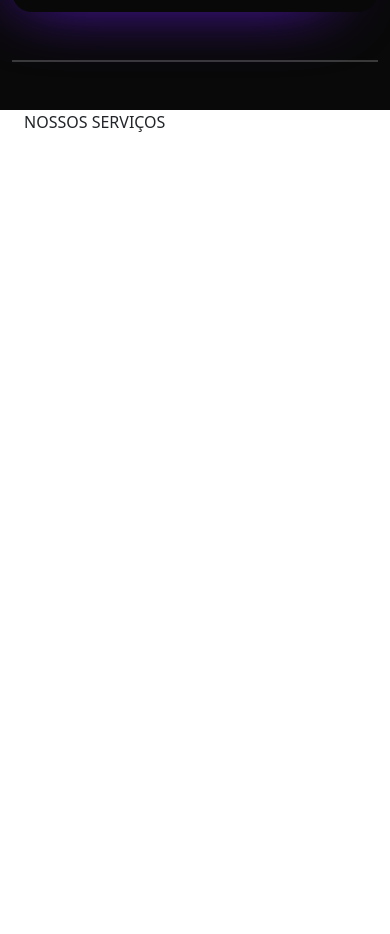
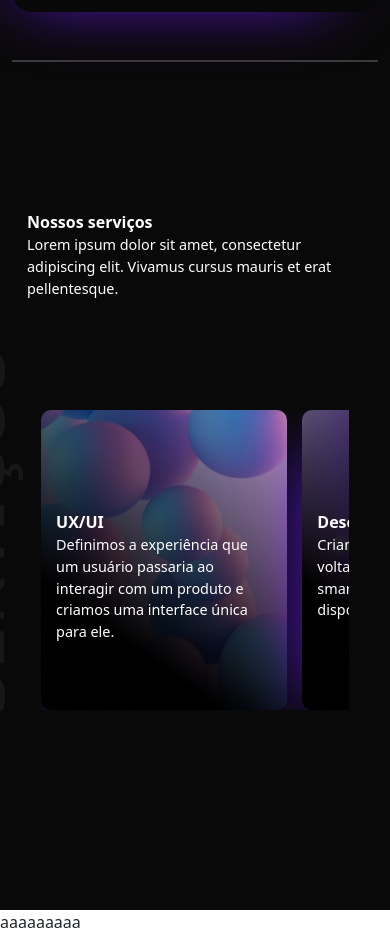
Before and after one commit to luizlopes12/Oberon, a plain HTML site: page index.html in a window 390 px wide. Shown: the part 3355-4289 px from the top of the page. Before the commit the page ends 3489 px from the top, so only its background shows below. Drawn offline with Linux system fonts and the light colour scheme.

Commit message:
Serviços

```diff
--- a/assets/css/style.css
+++ b/assets/css/style.css
@@ -424,6 +424,71 @@ body {
     border-bottom: 2px solid rgba(255, 255, 255, 0.2);
 }
 
+.services__section{
+    background: var(--dark-color);
+    color: #fff;
+    position: relative;
+}
+.services__section .services__container{
+    position: relative;
+    display: flex;
+    justify-content: flex-end;
+    padding-bottom: 200px;
+}
+.services__section .side__text{
+    text-transform: uppercase;
+    transform: rotate(-90deg);
+    width: fit-content;
+    position: absolute;
+    color: #171717;
+    font-size: 3.2rem;
+    left: 60px;
+    top: 200px;
+    z-index: 0;
+}
+
+.services__cards{
+    max-width: 65%;
+    right: 0;
+    gap: 15px;
+}
+.services__cards ._card{
+    padding: 100px 15px 0px;
+    min-height: 220px;
+    max-height: 220px;
+    border-radius: 10px;
+    color: #fff;
+}
+.services__cards ._card .heading{
+    font-weight: 700;
+    font-size: 1rem;
+    margin-bottom: 0;
+}
+.services__cards ._card .text{
+    font-weight: 400;
+    font-size: .9rem;
+}
+
+.services__cards ._card.card1{
+    background: var(--dark-color);
+}
+.services__cards ._card.card2{
+    background: url('../img/ui-ux.png') no-repeat center center;
+    background-size: cover;
+    box-shadow: -20px 15px 68px -31px #0038C8;
+}
+.services__cards ._card.card3{
+    background: url('../img/mobile-dev.png') no-repeat center center;
+    background-size: cover;
+    box-shadow: -20px 15px 68px -31px #711BFF;
+}
+.services__cards ._card.card4{
+    background: url('../img/web-dev.png') no-repeat center center;
+    background-size: cover;
+    box-shadow: -20px 15px 68px -31px #49A3FF;
+}
+
+
 @media(max-width: 1440px) {
     .hero__section .hero__texts {
         height: 960px;
@@ -626,6 +691,79 @@ body {
         width: 100%;
     }
 
+    .services__section{
+        background: var(--dark-color);
+        color: #fff;
+        position: relative;
+    }
+    .services__section .services__container{
+        position: relative;
+        display: flex;
+        justify-content: center;
+        padding-bottom: 200px;
+    }
+    .services__section .side__text{
+        text-transform: uppercase;
+        transform: rotate(-90deg);
+        width: 100%;
+        position: absolute;
+        color: #171717;
+        font-size: 5rem;
+        left: -485px;
+        top: 390px;
+        z-index: 10;
+    }
+
+    .services__cards{
+        max-width: 90%;
+        right: 0;
+        gap: 15px;
+        flex-direction: row;
+    }
+    .services__cards.row{
+        flex-wrap: nowrap;
+        overflow-x: scroll;
+        overflow-y: hidden;
+    }
+    .services__cards ._card{
+        min-height: 300px;
+        width: 75%;
+    }
+    .services__cards ._card .heading{
+        font-weight: 700;
+        font-size: 1rem;
+        margin-bottom: 0;
+    }
+    .services__cards ._card .text{
+        font-weight: 400;
+        font-size: .9rem;
+    }
+
+    .services__cards ._card.card1{
+        background: var(--dark-color);
+        position: absolute;
+        top: 0;
+        left: 0;
+        width: 100%;
+    }
+    .services__cards ._card.card2{
+        background: url('../img/ui-ux.png') no-repeat center center;
+        background-size: cover;
+        box-shadow: -20px 15px 68px -31px #0038C8;
+        margin-top: 300px;
+    }
+    .services__cards ._card.card3{
+        background: url('../img/mobile-dev.png') no-repeat center center;
+        background-size: cover;
+        box-shadow: -20px 15px 68px -31px #711BFF;
+        margin-top: 300px;
+    }
+    .services__cards ._card.card4{
+        background: url('../img/web-dev.png') no-repeat center center;
+        background-size: cover;
+        box-shadow: -20px 15px 68px -31px #49A3FF;
+        margin-top: 300px;
+    }
 }
 
 @media (max-width: 768px) {
@@ -662,9 +800,16 @@ body {
         font-size: 1.2rem;
         border-left: 0;
     }
+    .services__section .side__text{
+        left: -390px;
+    }
+
 }
 
 @media (max-width: 425px) {
+    .services__cards ._card{
+        width: 80%;
+    }
     .hero__section .hero__texts {
         width: 90%;
         margin: auto;
@@ -741,6 +886,16 @@ body {
     .projects__section .cards .right__cards {
         gap: 5px;
     }
+    .services__section .side__text{
+        left: -270px;
+        top: 330px;
+    }
+}
+@media (max-width: 375px) {
+    .services__section .side__text{
+        left: -250px;
+        top: 330px;
+    }
 }
 
 @media (max-width: 320px) {
@@ -762,4 +917,7 @@ body {
         align-items: center;
         flex: 1 0 150vw;
     }
+    .services__section .side__text{
+        left: -220px;
+    }
 }
--- a/index.html
+++ b/index.html
@@ -222,18 +222,41 @@
             </div>
         </div>
     </section>
-    <section class="services__section container-fluid ">
-        <div class="container services__container">
-            <div class="text">NOSSOS SERVIÇOS</div>
-            <div class="services__cards">
-                    <div class="card1"></div>
-                    <div class="card2"></div>
-                    <div class="card3"></div>
-                    <div class="card4"></div>
-             </div>
-
+    <section class="services__section container-fluid">
+        <div class="container services__container ">
+            <div class="row services__cards gx-2">
+            <h2 class="side__text">NOSSOS SERVIÇOS</h2>
+                <div class="col-5 _card card1">
+                    <p class="heading">Nossos serviços</p>
+                    <p class="text">
+                        Lorem ipsum dolor sit amet, consectetur adipiscing elit. Vivamus cursus mauris et erat
+                        pellentesque.
+                    </p>
+                </div>
+                <div class="col-5 _card card2">
+                    <p class="heading">UX/UI</p>
+                    <p class="text">
+                        Definimos a experiência que um usuário passaria ao interagir com um produto e criamos uma interface única para ele.
+                    </p>
+                </div>
+                <div class="col-5 _card card3">
+                    <p class="heading">Desenvolvimento Mobile</p>
+                    <p class="text">
+                        Criamos soluções de TI voltadas para tablets, smartphones e outros dispositivos móveis.
+                    </p>
+                </div>
+                <div class="col-5 _card card4">
+                    <p class="heading">Desenvolvimento Web</p>
+                    <p class="text">
+                        Construímos sites, portais e sistemas voltados para o ambiente da internet.
+                    </p>
+                </div>
+            </div>
         </div>
     </section>
+    <footer class="footer__section">
+        aaaaaaaaa
+    </footer>
 </body>
 
 </html>
```
Also changed, not shown: assets/img/mobile-dev.png (added), assets/img/ui-ux.png (added), assets/img/web-dev.png (added).
